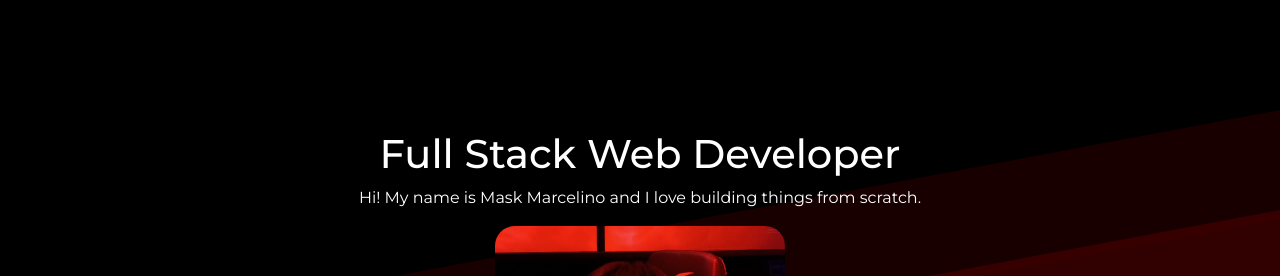
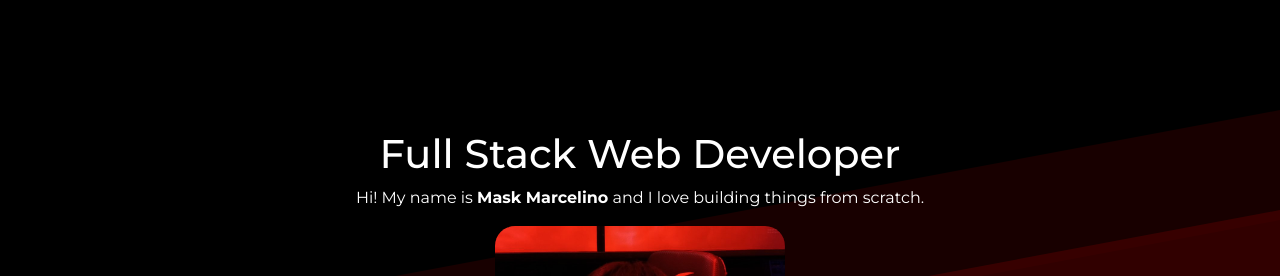
Before and after one commit to Marsyleeno01/portfolio, a plain HTML site: page index.html in a window 1280 px wide. Shown: the top 276 px of the page. Drawn offline with nearby package versions, Linux system fonts and the light colour scheme.

Commit message:
Initial Commit

```diff
--- a/index.css
+++ b/index.css
@@ -50,3 +50,7 @@ footer {
 	justify-content: center;
 	align-items: center;
 }
+.name {
+	font-family: "Montserrat", sans-serif;
+  	font-weight: bold;
+}
--- a/index.html
+++ b/index.html
@@ -20,7 +20,7 @@
 		<div class="container-fluid">
 			<section id="landing">
 				<h1>Full Stack Web Developer</h1>
-				<p>Hi! My name is Mask Marcelino and I love building things from scratch.</p>
+				<p>Hi! My name is <span class="name">Mask Marcelino</span> and I love building things from scratch.</p>
 				<img src="./images/me.jpg" id="profile">
 				<a href="mailto:marsyleeno@gmail.com" class="btn btn-danger btn-lg mt-3" style="font-weight: 600;">Let's Work Together</a>
 			</section>
```
